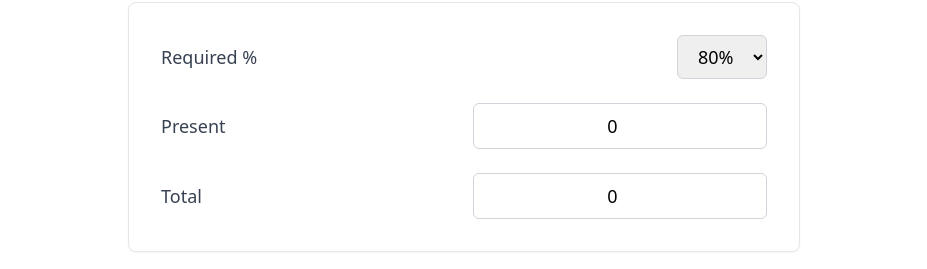
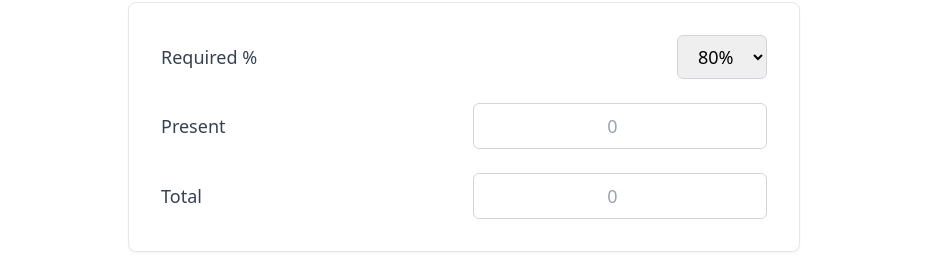
Before and after one commit to bharath0990/Academic-Performance, a React (Vite) app: page / in a window 1280 px wide. Both pictures are taken after a click on the button "Attendance Calculator". Shown: the part 381-650 px from the top of the page, without its empty margins (176-1103 px from the left). Built offline with nearby package versions, Linux system fonts and the light colour scheme.

Commit message:
Fix input fields to clear zero when typing

```diff
--- a/src/components/AttendanceCalculator.tsx
+++ b/src/components/AttendanceCalculator.tsx
@@ -69,11 +69,12 @@ const AttendanceCalculator: React.FC = () => {
           <input
             type="number"
             min="0"
-            value={presentClasses}
+            value={presentClasses === 0 ? '' : presentClasses}
             onChange={(e) => {
               const value = e.target.value;
               setPresentClasses(value === '' ? 0 : parseInt(value));
             }}
+            placeholder="0"
             className="px-4 py-2 border border-gray-300 rounded-md text-lg text-center"
           />
         </div>
@@ -84,11 +85,12 @@ const AttendanceCalculator: React.FC = () => {
           <input
             type="number"
             min="0"
-            value={totalClasses}
+            value={totalClasses === 0 ? '' : totalClasses}
             onChange={(e) => {
               const value = e.target.value;
               setTotalClasses(value === '' ? 0 : parseInt(value));
             }}
+            placeholder="0"
             className="px-4 py-2 border border-gray-300 rounded-md text-lg text-center"
           />
         </div>
--- a/src/components/CGPACalculator.tsx
+++ b/src/components/CGPACalculator.tsx
@@ -67,8 +67,12 @@ const CGPACalculator: React.FC = () => {
                 <input
                   type="number"
                   min="0"
-                  value={gradeCounts[parseInt(grade)]}
-                  onChange={(e) => updateCount(parseInt(grade), parseInt(e.target.value) || 0)}
+                  value={gradeCounts[parseInt(grade)] === 0 ? '' : gradeCounts[parseInt(grade)]}
+                  onChange={(e) => {
+                    const value = e.target.value;
+                    updateCount(parseInt(grade), value === '' ? 0 : parseInt(value));
+                  }}
+                  placeholder="0"
                   className="w-24 px-3 py-2 border border-gray-300 rounded text-lg text-center"
                 />
               </div>
```
